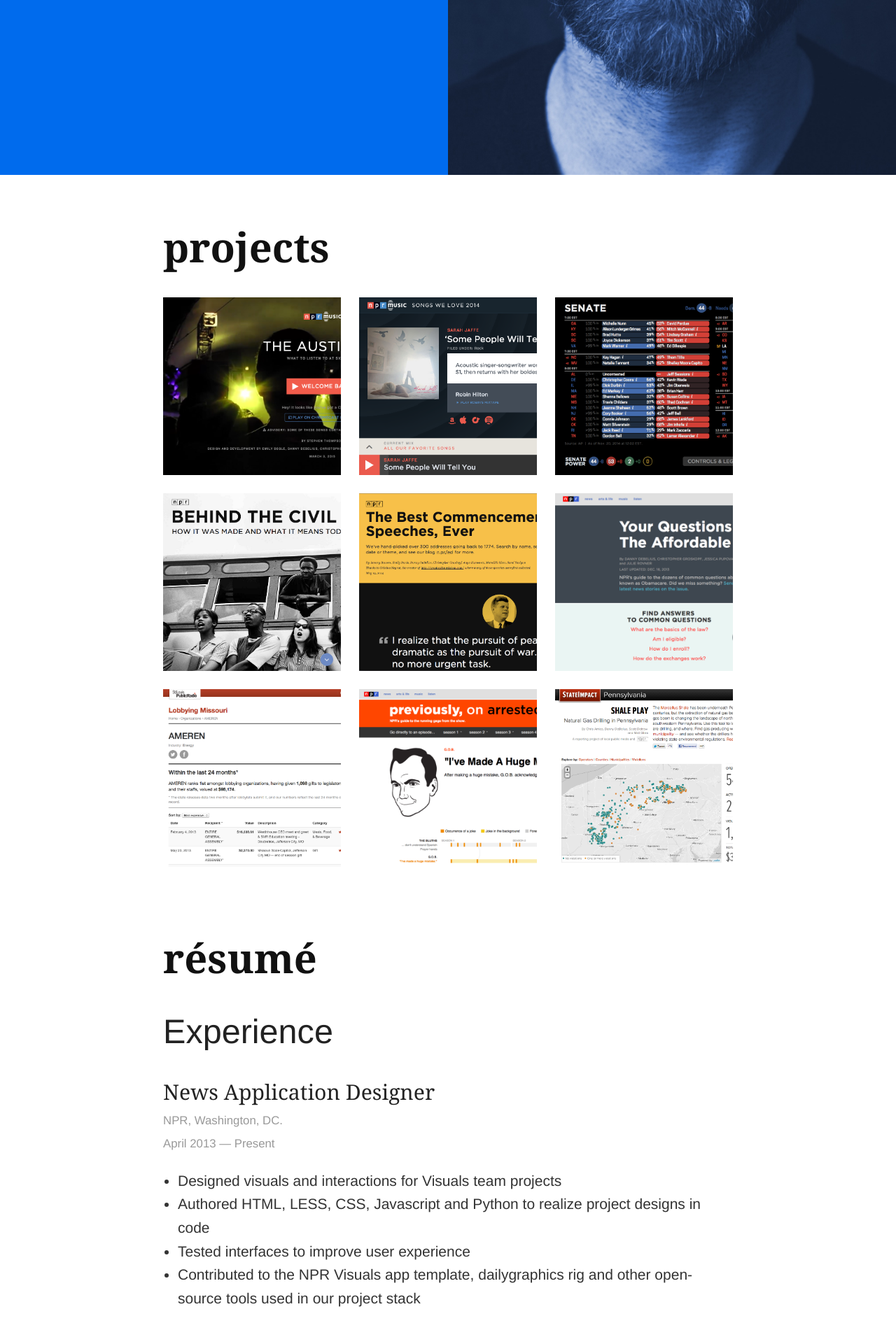
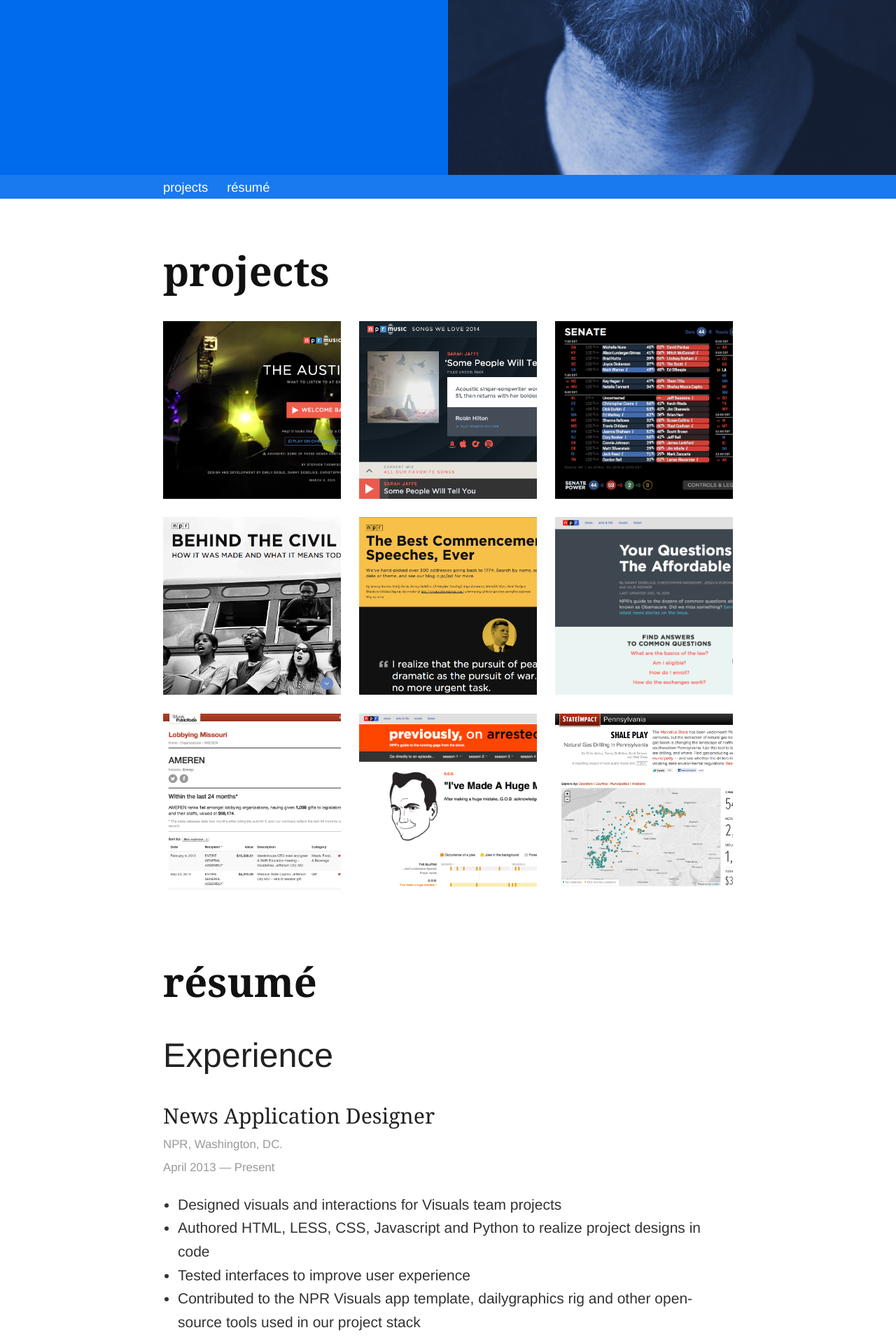
Before and after one commit to dannydb/dannydb.github.io, a Jekyll site: the page built from index.md, in a window 1280 px wide. Shown: the part 650-2561 px from the top of the page at 70% size. Built offline with Jekyll 4.4.1, drawn with Linux system fonts in a browser that asks for light colours.

Commit message:
more sticky nav changes

```diff
--- a/_layouts/default.html
+++ b/_layouts/default.html
@@ -10,6 +10,9 @@
         {{ content }}
 
         <script src="/js/jquery.min.js"></script>
+        <script src="/js/foundation.js"></script>
+        <script src="/js/foundation.magellan.js"></script>
+        <script src="/js/director.min.js"></script>
 
         <script>
             var sizeTitleCard = function() {
--- a/_layouts/home.html
+++ b/_layouts/home.html
@@ -10,8 +10,8 @@ layout: default
         <div class="portrait show-for-small-only"></div>
         <p class="intro">I'm a designer and developer at <a href="http://npr.org">NPR</a>, formerly of the Las Vegas Sun and the Rocky Mountain News.</p>
         <ul class="inline-list title-card-nav">
-            <li><a href="#work">Projects</a></li>
-            <li><a href="#resume">Résumé</a></li>
+            <li><a href="#/work">Projects</a></li>
+            <li><a href="#/resume">Résumé</a></li>
         </ul>
 
         <ul class="social-media-list">
@@ -78,7 +78,15 @@ layout: default
     </div>
 </div>
 
-<div id="work" class="post work">
+<div data-magellan-expedition="fixed">
+  <dl class="sub-nav">
+    <dd data-magellan-arrival="work"><a href="#/work">Projects</a></dd>
+    <dd data-magellan-arrival="resume"><a href="#/resume">Résumé</a></dd>
+  </dl>
+</div>
+
+<a name="/work"></a>
+<div id="work" data-magellan-destination="work" class="post work">
     <header class="page-header">
         <div class="wrapper">
             <h1 class="post-title">Projects</h1>
@@ -105,7 +113,8 @@ layout: default
     </div>
 </div>
 
-<div id="resume" class="post resume">
+<a name="/resume"></a>
+<div id="resume" data-magellan-destination="resume" class="post resume">
     <header class="page-header">
         <div class="wrapper">
             <h1 class="post-title">Résumé</h1>
--- a/_sass/_layout.scss
+++ b/_sass/_layout.scss
@@ -174,6 +174,59 @@
     }
  }
 
+ [data-magellan-expedition],
+ [data-magellan-expedition-clone] {
+    padding: 0;
+    z-index: 500;
+    background: fade-out($blue, 0.1);
+ }
+
+ .sub-nav {
+    padding: 0;
+
+    @include grid-column($columns: 12, $center: true);
+
+    @media #{$medium-up} {
+        @include grid-column($columns: 10, $center: true);
+    }
+
+    @media #{$large-up} {
+        @include grid-column($columns: 8, $center: true);
+    }
+
+    dd {
+        display: inline-block;
+        float: none;
+        margin-left: 0;
+        margin-right: 1rem;
+    }
+
+    dd a {
+        color: #fff;
+        text-transform: lowercase;
+        font-family: $font-family-sans;
+        padding: 0;
+        background: transparent;
+
+        &:hover {
+            background: transparent;
+            text-decoration: underline;
+            color: #fff;
+        }
+    }
+
+    dd.active a {
+        background: transparent;
+        padding: 0;
+
+        &:hover {
+            color: #fff;
+            background: transparent;
+            text-decoration: underline;
+        }
+    }
+ }
+
  .header-small {
     // @include grid-row();
     border-bottom: 1px solid $grey-color-light;
```
Also changed, not shown: other parts of _layouts/default.html (+19 -3 lines).
